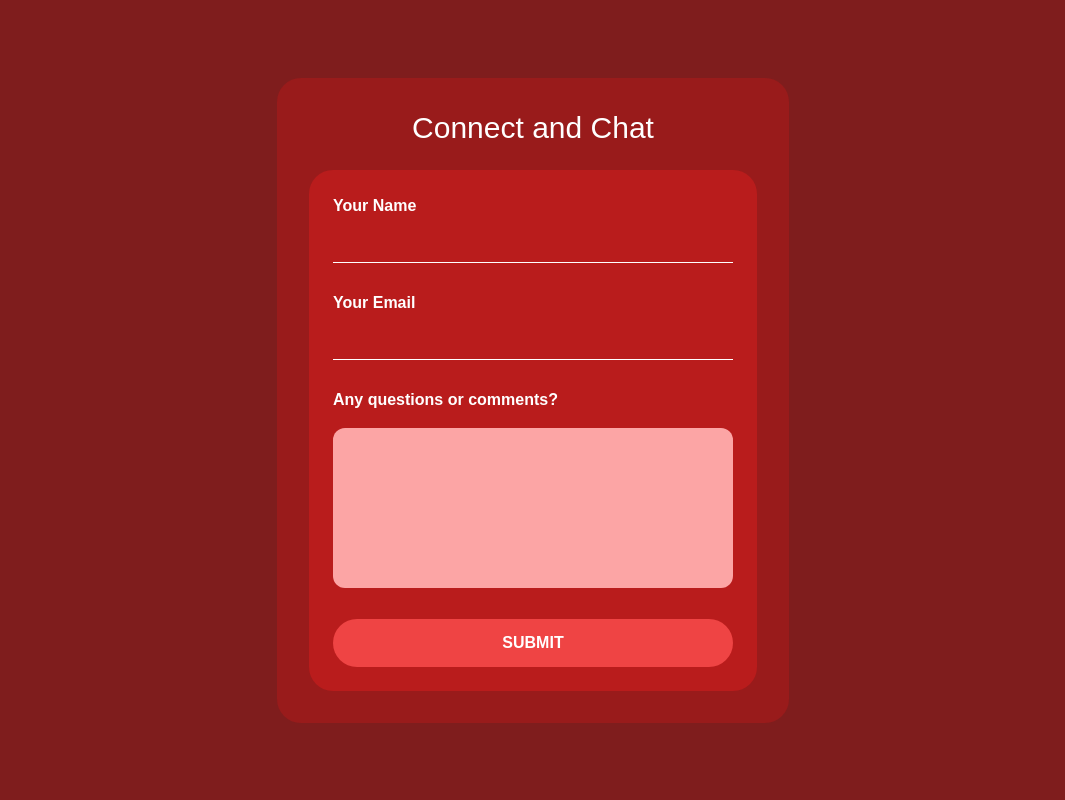
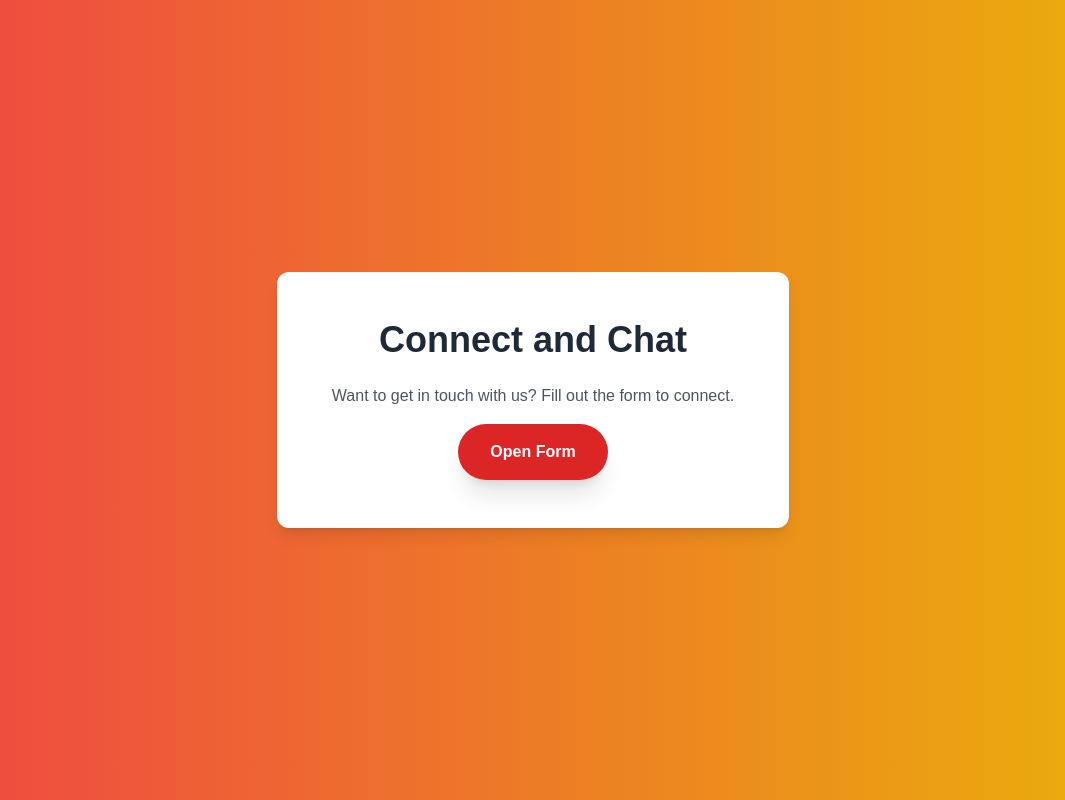
Before and after one commit to okore-tech/bean-you, a Next.js app: page /connect-and-chat in a window 1280 px wide. Shown: the whole page, without its empty margins (107-1172 px from the left). Built offline with nearby package versions, Linux system fonts and the light colour scheme.

Commit message:
google form

```diff
--- a/app/connect-and-chat/page.tsx
+++ b/app/connect-and-chat/page.tsx
@@ -1,111 +1,57 @@
 "use client";
 
 import React, { useState } from "react";
+import Modal from "@/components/ui/Modal";
 
 export default function ConnectAndChat() {
-    const [formData, setFormData] = useState({
-        name: "",
-        email: "",
-        comment: "",
-    });
+  const [showModal, setShowModal] = useState(false);
 
-    const handleChange = (
-        e: React.ChangeEvent<HTMLInputElement | HTMLTextAreaElement>
-    ) => {
-        setFormData({ ...formData, [e.target.id]: e.target.value });
-    };
-
-    const handleSubmit = async (e: React.FormEvent<HTMLFormElement>) => {
-        e.preventDefault();
-
-        try {
-            const response = await fetch("/api/send-form", {
-                method: "POST",
-                headers: {
-                    "Content-Type": "application/json",
-                },
-                body: JSON.stringify(formData),
-            });
-
-            if (response.ok) {
-                alert("Form submitted successfully!");
-                setFormData({ name: "", email: "", comment: "" });
-            } else {
-                alert("Failed to submit the form.");
-            }
-        } catch (error) {
-            console.error("Error submitting form:", error);
-            alert("An error occurred. Please try again.");
-        }
-    };
+  const openModal = () => setShowModal(true);
+  const closeModal = () => setShowModal(false);
 
   return (
-        <div className="bg-red-900 min-h-screen flex items-center justify-center py-8 px-3 md:px-8">
-            <div className="w-full max-w-lg bg-red-800 rounded-3xl py-8 px-3 md:px-8">
-                <h1 className="text-3xl text-white mb-6 text-center">
+    <div className="min-h-screen flex items-center justify-center bg-gradient-to-r from-red-500 to-yellow-500 py-8 px-3 md:px-8">
+      <div className="w-full max-w-lg bg-white rounded-xl shadow-lg p-8 md:p-12 text-center">
+        <h1 className="text-4xl text-gray-800 font-bold mb-6">
           Connect and Chat
         </h1>
 
-                {/* Contact Form */}
-                <form
-                    onSubmit={handleSubmit}
-                    className="bg-red-700 rounded-3xl p-6"
+        <p className="text-gray-600 mb-4">
+          Want to get in touch with us? Fill out the form to connect.
+        </p>
+
+        <button
+          onClick={openModal}
+          className="bg-red-600 text-white font-bold rounded-full px-8 py-4 transition-all transform hover:bg-red-700 hover:scale-105 shadow-xl focus:outline-none"
         >
-                    <div className="mb-7">
-                        <label
-                            htmlFor="name"
-                            className="text-white font-semibold block mb-1"
+          Open Form
+        </button>
+
+        {/* Modal with the link to Google Form */}
+        <Modal show={showModal} onClose={closeModal}>
+          <div className="p-6 text-center">
+            <h2 className="text-2xl font-semibold text-gray-800 mb-4">
+              Ready to Connect?
+            </h2>
+            <p className="text-lg text-gray-600 mb-4">
+              Click the button below to open the form in a new tab.
+            </p>
+            <a
+              href="https://docs.google.com/forms/d/e/1FAIpQLScrne492vXzPcpdsRhqDs7Ii7kDCWaPpT2MDEBUVD98wuGNjw/viewform?usp=sf_link"
+              target="_blank"
+              rel="noopener noreferrer"
+              className="bg-blue-600 text-white font-semibold py-3 px-8 rounded-full transition-colors hover:bg-blue-700 mb-4"
             >
-                            Your Name
-                        </label>
-                        <input
-                            type="text"
-                            id="name"
-                            className="w-full bg-transparent border-b border-white text-white focus:outline-none py-2"
-                            value={formData.name}
-                            onChange={handleChange}
-                            required
-                        />
+              Open Google Form
+            </a>
+            <button
+              onClick={closeModal}
+              className="bg-gray-500 text-white font-semibold py-3 px-8 rounded-full transition-colors hover:bg-gray-600"
+            >
+              Close
+            </button>
           </div>
-                    <div className="mb-7">
-                        <label
-                            htmlFor="email"
-                            className="text-white font-semibold block mb-1"
-                        >
-                            Your Email
-                        </label>
-                        <input
-                            type="email"
-                            id="email"
-                            className="w-full bg-transparent border-b border-white text-white focus:outline-none py-2"
-                            value={formData.email}
-                            onChange={handleChange}
-                            required
-                        />
-                    </div>
-                    <div className="mb-6">
-                        <label
-                            htmlFor="comment"
-                            className="text-white font-semibold block mb-4"
-                        >
-                            Any questions or comments?
-                        </label>
-                        <textarea
-                            id="comment"
-                            rows={6}
-                            className="w-full bg-red-300 rounded-xl p-2 text-black resize-none focus:outline-none"
-                            value={formData.comment}
-                            onChange={handleChange}
-                            required
-                        />
-                    </div>
-                    <button
-                        type="submit"
-                        className="bg-red-500 text-white font-bold rounded-full px-4 py-3 hover:bg-red-600 transition-colors w-full"
-                    >
-                        SUBMIT
-                    </button>
-                </form>
+        </Modal>
       </div>
     </div>
   );
--- a/components/ui/ContactForm.tsx
+++ /dev/null
@@ -1,52 +0,0 @@
-"use client";
-
-import React, { useState, ChangeEvent } from 'react';
-
-const ContactForm = () => {
-  const [formData, setFormData] = useState({
-    name: '',
-    email: '',
-    message: '',
-  });
-
-  // Specify the type for the event parameter
-  const handleChange = (e: ChangeEvent<HTMLInputElement | HTMLTextAreaElement>) => {
-    setFormData({ ...formData, [e.target.name]: e.target.value });
-  };
-
-  const handleSubmit = (e: React.FormEvent<HTMLFormElement>) => {
-    e.preventDefault();
-    // Handle form submission
-  };
-
-  return (
-    <form onSubmit={handleSubmit}>
-      <input
-        type="text"
-        name="name"
-        placeholder="Your Name"
-        value={formData.name}
-        onChange={handleChange}
-        required
-      />
-      <input
-        type="email"
-        name="email"
-        placeholder="Your Email"
-        value={formData.email}
-        onChange={handleChange}
-        required
-      />
-      <textarea
-        name="message"
-        placeholder="Your Message"
-        value={formData.message}
-        onChange={handleChange}
-        required
-      />
-      <button type="submit">Send</button>
-    </form>
-  );
-};
-
-export default ContactForm;
--- /dev/null
+++ b/components/ui/Modal.tsx
@@ -0,0 +1,27 @@
+"use client";
+
+import React, { ReactNode } from "react";
+
+interface ModalProps {
+  show: boolean;
+  onClose: () => void;
+  children: ReactNode;
+}
+
+export default function Modal({ show, onClose, children }: ModalProps) {
+  if (!show) return null;
+
+  return (
+    <div className="fixed inset-0 flex items-center justify-center bg-black bg-opacity-50 z-50">
+      <div className="bg-white p-6 rounded-xl w-full max-w-lg relative">
+        <button
+          onClick={onClose}
+          className="absolute top-3 right-3 text-gray-500 hover:text-gray-800"
+        >
+          &times;
+        </button>
+        {children}
+      </div>
+    </div>
+  );
+}
```
Also changed, not shown: app/social-media/page.tsx (+30 -77 lines). Lines whose indentation alone changed are shown as unchanged.
